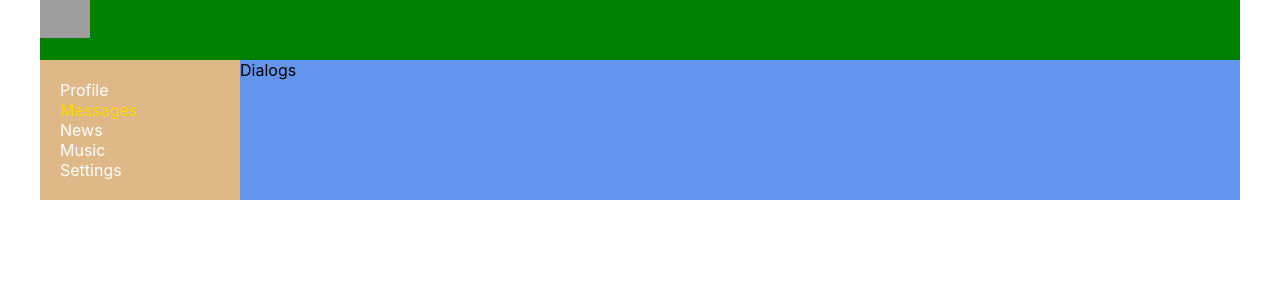
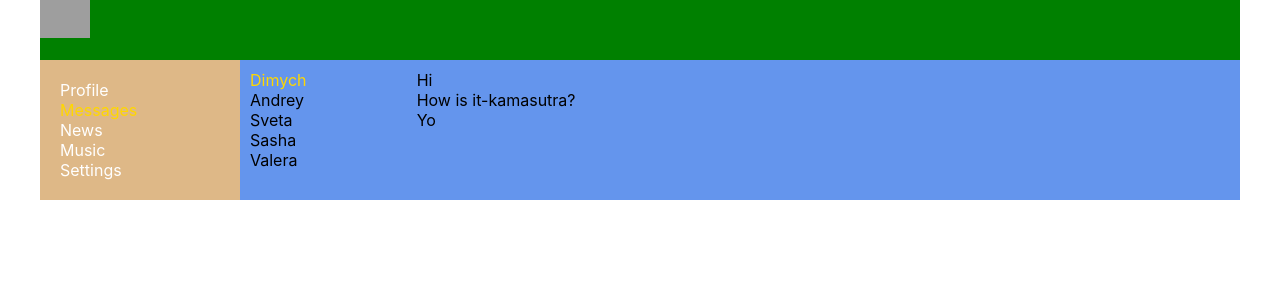
Before and after one commit to EvgenyZuchkov/SocialNetwork, a React (Create React App) app: page /Dialogs in a window 1280 px wide. Shown: the top 300 px of the page. Built offline with nearby package versions, Linux system fonts and the light colour scheme; grey boxes are pictures that could not be loaded.

Commit message:
Layout dialogs page.

```diff
--- a/src/Components/Dialogs/Dialogs.jsx
+++ b/src/Components/Dialogs/Dialogs.jsx
@@ -4,8 +4,29 @@
 
 const Dialogs = (props) => {
     return (
-        <div>
-            Dialogs
+        <div className={s.dialogs}>
+            <div className={s.dialogItems}>
+                <div className={s.dialog + ' ' + s.active}>
+                    Dimych
+                </div>
+                <div className={s.dialog}>
+                    Andrey
+                </div>
+                <div className={s.dialog}>
+                    Sveta
+                </div>
+                <div className={s.dialog}>
+                    Sasha
+                </div>
+                <div className={s.dialog}>
+                    Valera
+                </div>
+            </div>
+            <div className={s.messages}>
+                <div className={s.dialog}>Hi</div>
+                <div className={s.dialog}>How is it-kamasutra?</div>
+                <div className={s.dialog}>Yo</div>
+            </div>
         </div>
     )
 }
--- a/src/Components/Dialogs/Dialogs.module.css
+++ b/src/Components/Dialogs/Dialogs.module.css
@@ -0,0 +1,20 @@
+.dialogs{
+    display: grid;
+    grid-template-columns: 2fr 10fr;
+}
+
+.dialogItems {
+    padding: 10px;
+}
+
+.dialogItems .active{
+    color: gold;
+}
+
+.messages{
+    padding: 10px;
+}
+
+.messages .message{
+
+}
```
